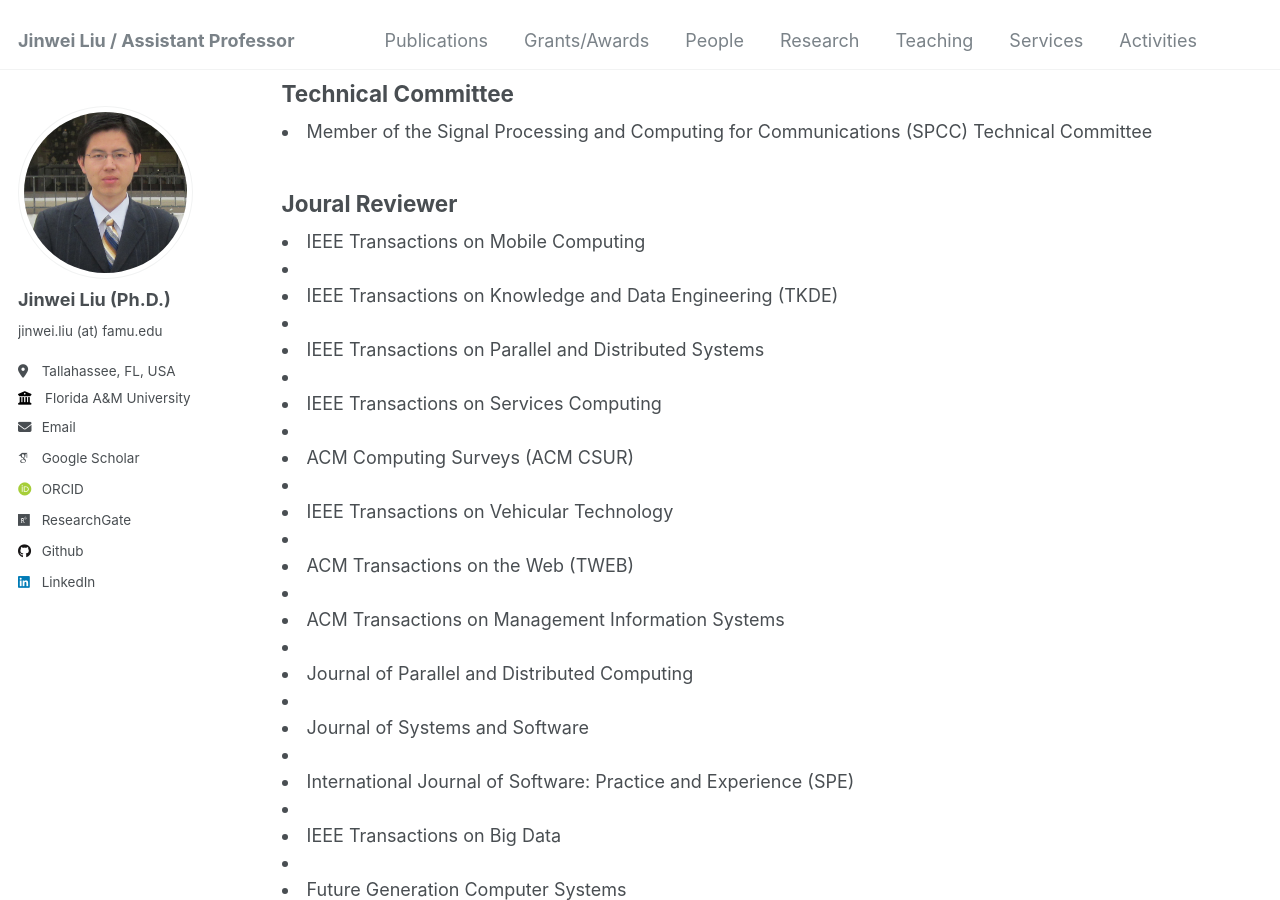
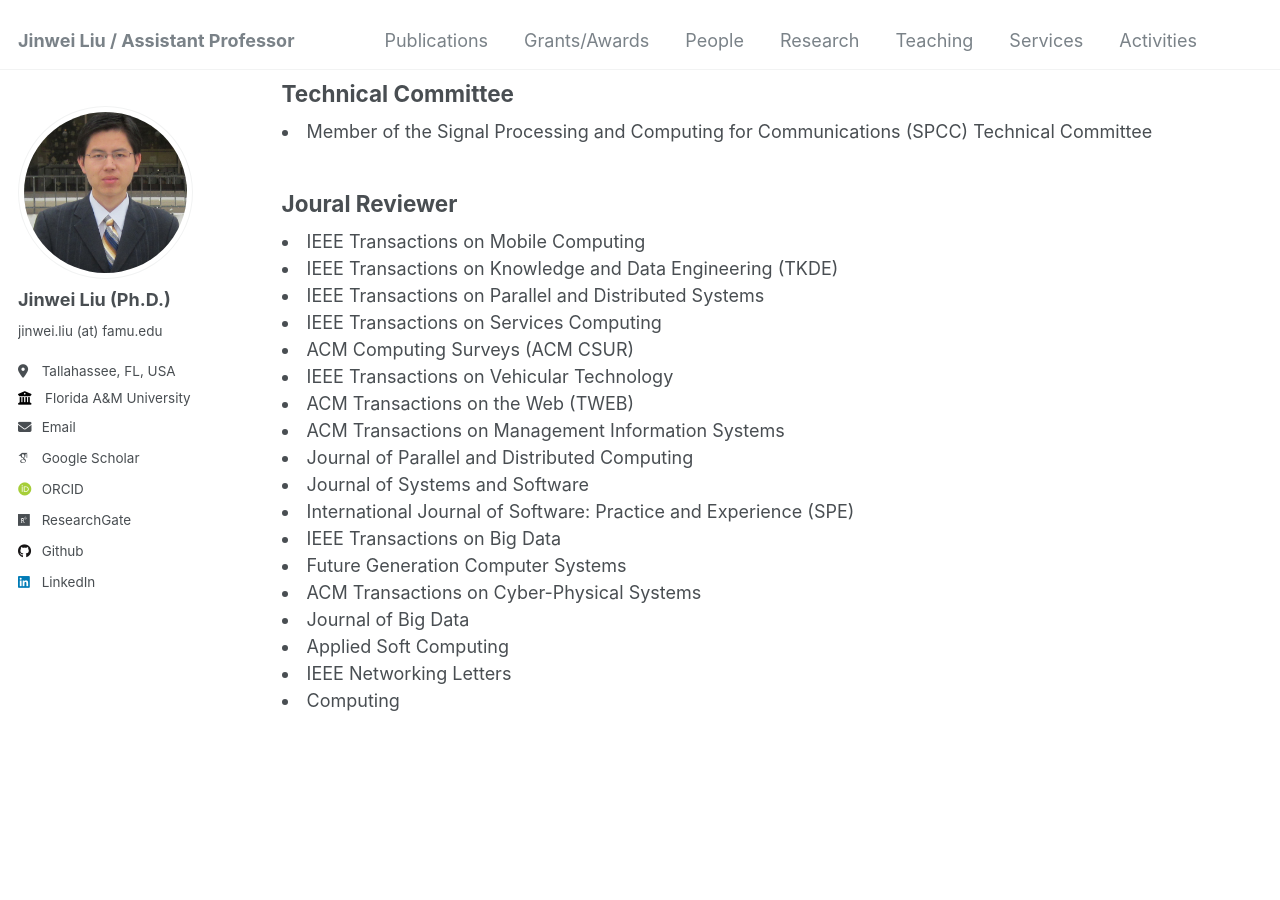
Before and after one commit to jinweiliucu/jinweiliucu.github.io, a Jekyll site: the page built from _pages/services.html, in a window 1280 px wide and 900 px high, scrolled down 1240 px. Built offline with Jekyll 4.4.1, drawn with Linux system fonts in a browser that asks for light colours; some web fonts are replaced.

Commit message:
Update services.html

```diff
--- a/_pages/services.html
+++ b/_pages/services.html
@@ -112,72 +112,72 @@ author_profile: true
 <h2 class="text-left">Joural Reviewer </h2>
 	<li>
     	IEEE Transactions on Mobile Computing
-	<li>
+	</li>
 
 	<li>
 	IEEE Transactions on Knowledge and Data Engineering (TKDE)
-	<li>
+	</li>
 
 	<li>
 	IEEE Transactions on Parallel and Distributed Systems
-	<li>
+	</li>
 
 	<li>
 	IEEE Transactions on Services Computing
-	<li>
+	</li>
 
 	<li>
     	ACM Computing Surveys (ACM CSUR)
-	<li>
+	</li>
 
 	<li>
 	IEEE Transactions on Vehicular Technology
-	<li>
+	</li>
 
 	<li>
 	ACM Transactions on the Web (TWEB)
-	<li>
+	</li>
 
 	<li>
 	ACM Transactions on Management Information Systems
-	<li>
+	</li>
 
 	<li>
 	Journal of Parallel and Distributed Computing
-	<li>
+	</li>
 
 	<li>
 	Journal of Systems and Software
-	<li>
+	</li>
 
 	<li>
 	International Journal of Software: Practice and Experience (SPE)
-	<li>
+	</li>
 
 	<li>
 	IEEE Transactions on Big Data
-	<li>
+	</li>
 
 	<li>
 	Future Generation Computer Systems
-	<li>
+	</li>
 
 	<li>
 	ACM Transactions on Cyber-Physical Systems
-	<li>
+	</li>
 
 	<li>
 	Journal of Big Data
-	<li>
+	</li>
 
 	<li>
 	Applied Soft Computing
-	<li>
+	</li>
 
 	<li>
 	IEEE Networking Letters
-	<li>
+	</li>
 
 	<li>
 	Computing
-	<li>
+	</li>
```
